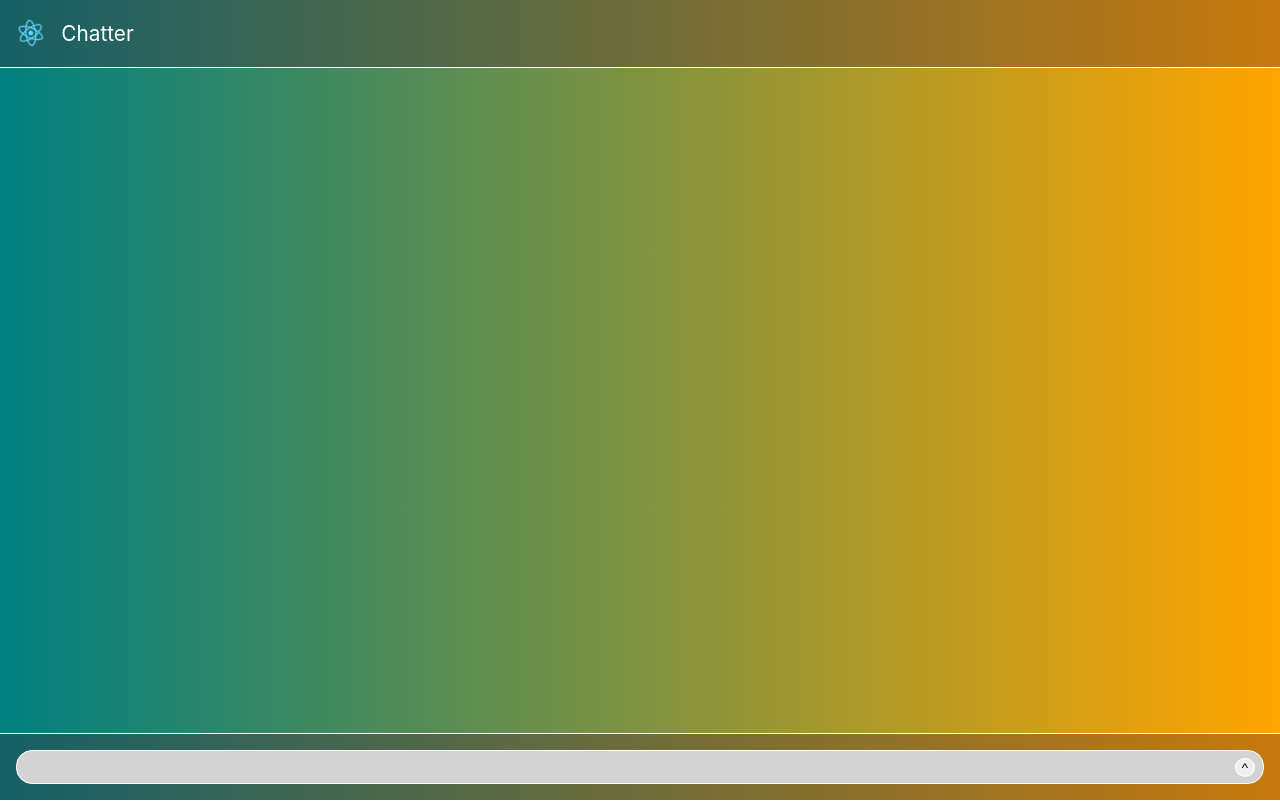
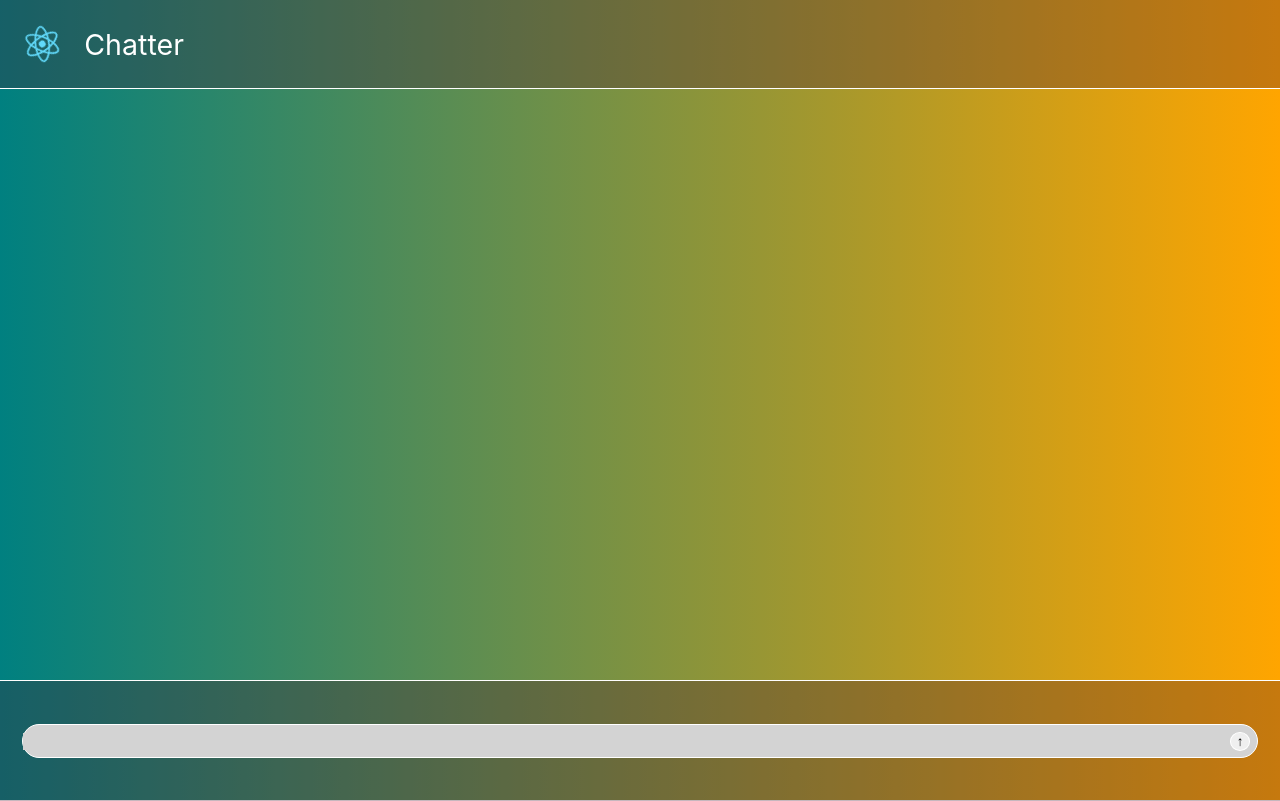
Before and after one commit to lct13/hcde438-chatapp, a React (Create React App) app: page / in a window 1280 px wide. Built offline with nearby package versions, Linux system fonts and the light colour scheme.

Commit message:
message input and sizing

```diff
--- a/src/App.css
+++ b/src/App.css
@@ -1,3 +1,26 @@
+/* mobile */
+html {
+  font-size: 16px;
+}
+/* tablet */
+@media only screen and (min-width: 480px) {
+  html {
+      font-size: 18px;
+  }
+}
+/* desktop */
+@media only screen and (min-width: 768px) {
+  html {
+      font-size: 20px;
+  }
+}
+/* extra large */
+@media only screen and (min-width: 1024px) {
+  html {
+      font-size: 22px;
+  }
+}
+
 .App {
   text-align: center;
   background-image: linear-gradient(to right, teal, orange);
@@ -26,11 +49,16 @@
   flex-direction: row;
   align-items: center;
   justify-content: left;
+  height: 4rem;
   font-size: 1.3rem;
   color: white;
 }
 
 .App-footer {
+  position: absolute;
+  width: 100vw;
+  top: 85vh;
+  height: 15vh;
   background-color: #47172e4f;
   border-top: solid 1px white;
   display: flex;
@@ -46,18 +74,21 @@
   border-radius: 1rem;
   margin: 1rem;
   padding: 0;
-  width: 100vw;
-  height: 2rem;
+  width: 100vmax;
   display: flex;
   flex-direction: row;
   align-items: center;
   justify-content: space-between;
 }
 
-.send-button {
+.message-input {
+  background-color: lightgray;
+  border: none;
+}
+.message-button {
   border: solid 1px white;
   border-radius: 50%;
-  margin: 0.5rem;
+  margin: 0.3rem;
 }
 
 @keyframes App-logo-spin {
--- a/src/App.js
+++ b/src/App.js
@@ -10,8 +10,8 @@ function App() {
       </header>
       <footer className="App-footer">
         <div className='message-box'>
-          <p></p>
-          <button className='send-button'>^</button>
+          <input className='message-input'></input>
+          <button className='message-button'>&#8593;</button>
         </div>
       </footer>
     </div>
```
